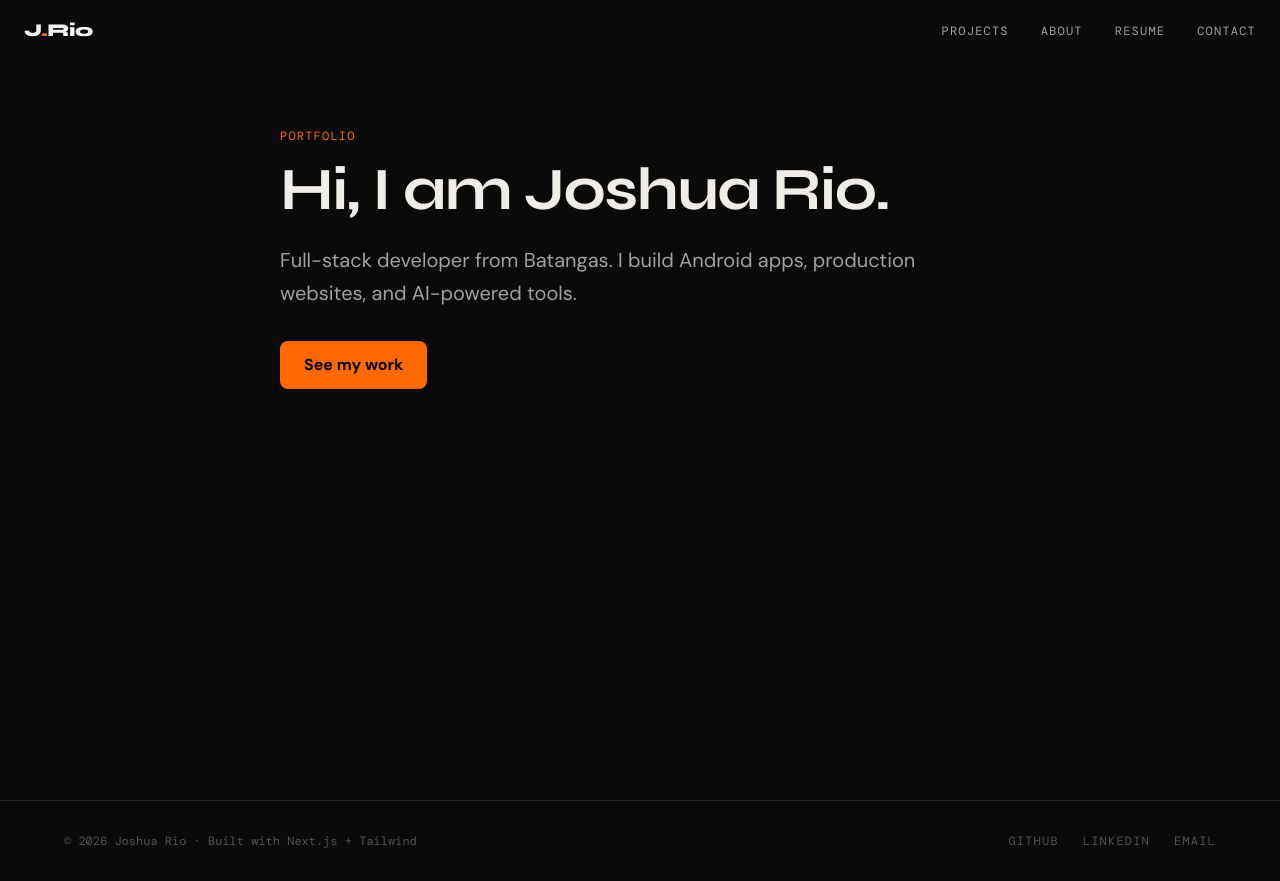
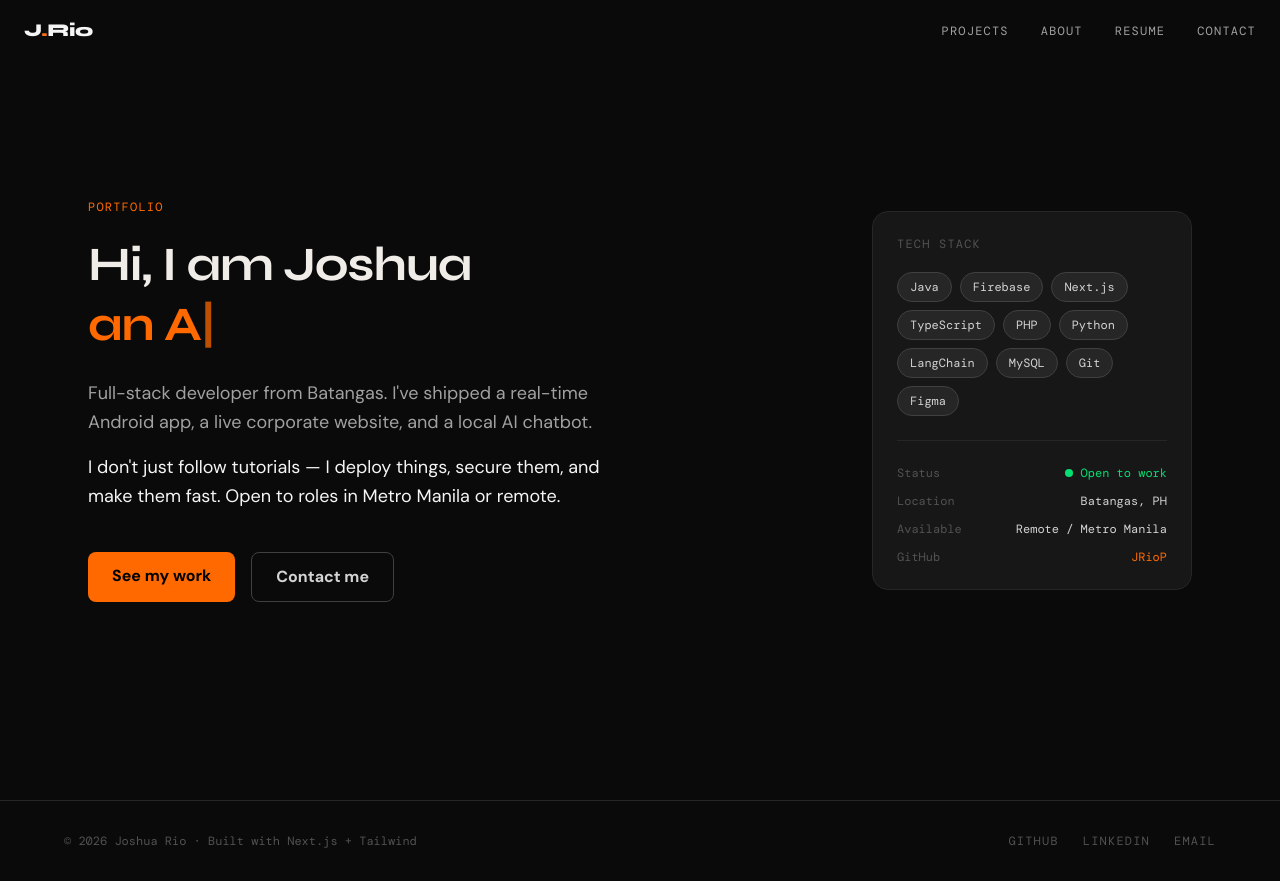
Before and after one commit to JRioP/Rio_Joshua_Portfolio, a Next.js app: page / in a window 1280 px wide. Built offline with nearby package versions, Linux system fonts and the light colour scheme.

Commit message:
refactor: enhance homepage layout and add interactive tech stack display

```diff
--- a/app/page.tsx
+++ b/app/page.tsx
@@ -1,19 +1,159 @@
+"use client";
+import { useState, useEffect, useRef } from "react";
+
+const ROTATING_TEXTS = [
+  "a Full-Stack Developer.",
+  "an Android Developer.",
+  "a Web Developer.",
+  "an AI Enthusiast.",
+  "a Problem Solver.",
+];
+
+const TECH_STACK = [
+  { label: "Java", category: "Android" },
+  { label: "Firebase", category: "Android" },
+  { label: "Next.js", category: "Web" },
+  { label: "TypeScript", category: "Web" },
+  { label: "PHP", category: "Web" },
+  { label: "Python", category: "AI" },
+  { label: "LangChain", category: "AI" },
+  { label: "MySQL", category: "DB" },
+  { label: "Git", category: "Tools" },
+  { label: "Figma", category: "Tools" },
+];
+
 export default function Home() {
+  const [displayed, setDisplayed] = useState("");
+  const indexRef = useRef(0);
+  const isDeletingRef = useRef(false);
+  const posRef = useRef(0);
+
+  useEffect(() => {
+    const tick = () => {
+      const current = ROTATING_TEXTS[indexRef.current];
+
+      if (!isDeletingRef.current) {
+        posRef.current += 1;
+        setDisplayed(current.slice(0, posRef.current));
+
+        if (posRef.current === current.length) {
+          isDeletingRef.current = true;
+          setTimeout(tick, 1800);
+          return;
+        }
+        setTimeout(tick, 80);
+      } else {
+        posRef.current -= 1;
+        setDisplayed(current.slice(0, posRef.current));
+
+        if (posRef.current === 0) {
+          isDeletingRef.current = false;
+          indexRef.current = (indexRef.current + 1) % ROTATING_TEXTS.length;
+          setTimeout(tick, 300);
+          return;
+        }
+        setTimeout(tick, 40);
+      }
+    };
+
+    const timer = setTimeout(tick, 500);
+    return () => clearTimeout(timer);
+  }, []);
+
   return (
-    <main className="min-h-screen pt-32 px-6 max-w-3xl mx-auto">
-      <p className="font-mono text-xs text-orange-500 tracking-widest uppercase mb-4">
+    <main className="min-h-screen flex items-center px-6 py-32 max-w-6xl mx-auto">
+
+      {/* LEFT COLUMN — text content */}
+      <div className="flex-1 max-w-xl">
+        <p className="font-mono text-xs text-orange-500 tracking-widest uppercase mb-5">
           portfolio
         </p>
-      <h1 className="font-display text-6xl font-bold leading-none tracking-tight mb-6">
-        Hi, I am Joshua Rio.
+
+        <h1 className="font-display text-5xl font-bold leading-tight tracking-tight mb-6">
+          Hi, I am Joshua
+          <br />
+          <span className="text-orange-500">
+            {displayed}
+            <span className="animate-pulse">|</span>
+          </span>
         </h1>
-      <p className="text-neutral-400 text-xl leading-relaxed mb-8">
-        Full-stack developer from Batangas. I build Android apps,
-        production websites, and AI-powered tools.
+
+        <p className="text-neutral-400 text-lg leading-relaxed mb-4">
+          Full-stack developer from Batangas. I've shipped a real-time
+          Android app, a live corporate website, and a local AI chatbot.
         </p>
-      <a href="/projects" className="inline-block px-6 py-3 bg-orange-500 text-black font-bold rounded-lg">
+
+        <p className="text-neutral-100 text-lg leading-relaxed mb-10">
+          I don't just follow tutorials — I deploy things, secure them,
+          and make them fast. Open to roles in Metro Manila or remote.
+        </p>
+
+        <div className="flex gap-4">
+          <a
+            href="/projects"
+            className="px-6 py-3 bg-orange-500 text-black font-bold rounded-lg hover:bg-orange-400 transition-colors"
+          >
             See my work
           </a>
+          <a
+            href="/contact"
+            className="px-6 py-3 border border-neutral-700 text-neutral-300 font-bold rounded-lg hover:border-neutral-500 hover:text-white transition-colors"
+          >
+            Contact me
+          </a>
+        </div>
+      </div>
+
+      {/* RIGHT COLUMN — tech stack card */}
+      <div className="hidden lg:flex flex-1 justify-end">
+        <div className="w-80 bg-neutral-900 border border-neutral-800 rounded-2xl p-6">
+
+          <p className="font-mono text-xs text-neutral-600 uppercase tracking-widest mb-5">
+            Tech stack
+          </p>
+
+          <div className="flex flex-wrap gap-2">
+            {TECH_STACK.map((tech) => (
+              <span
+                key={tech.label}
+                className="font-mono text-xs px-3 py-1.5 rounded-full bg-neutral-800 text-neutral-300 border border-neutral-700"
+              >
+                {tech.label}
+              </span>
+            ))}
+          </div>
+
+          <div className="mt-6 pt-6 border-t border-neutral-800 flex flex-col gap-3">
+            <div className="flex justify-between items-center">
+              <span className="font-mono text-xs text-neutral-600">Status</span>
+              <span className="flex items-center gap-2 font-mono text-xs text-green-400">
+                <span className="w-2 h-2 rounded-full bg-green-400 animate-pulse" />
+                Open to work
+              </span>
+            </div>
+            <div className="flex justify-between items-center">
+              <span className="font-mono text-xs text-neutral-600">Location</span>
+              <span className="font-mono text-xs text-neutral-300">Batangas, PH</span>
+            </div>
+            <div className="flex justify-between items-center">
+              <span className="font-mono text-xs text-neutral-600">Available</span>
+              <span className="font-mono text-xs text-neutral-300">Remote / Metro Manila</span>
+            </div>
+            <div className="flex justify-between items-center">
+              <span className="font-mono text-xs text-neutral-600">GitHub</span>
+              <a
+                href="https://github.com/JRioP"
+                target="_blank"
+                rel="noopener noreferrer"
+                className="font-mono text-xs text-orange-500 hover:underline"
+              >
+                JRioP
+              </a>
+            </div>
+          </div>
+        </div>
+      </div>
+
     </main>
   );
 }
```
Lines whose indentation alone changed are shown as unchanged.
